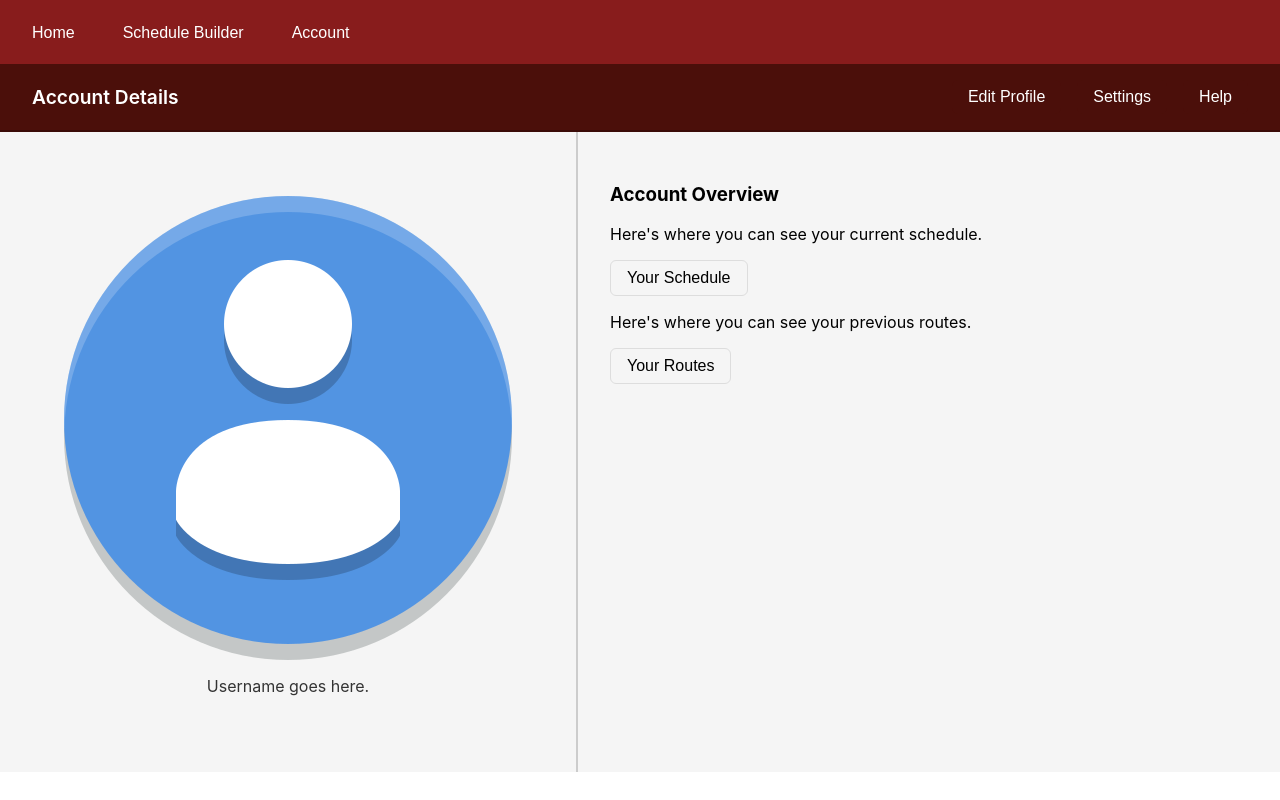
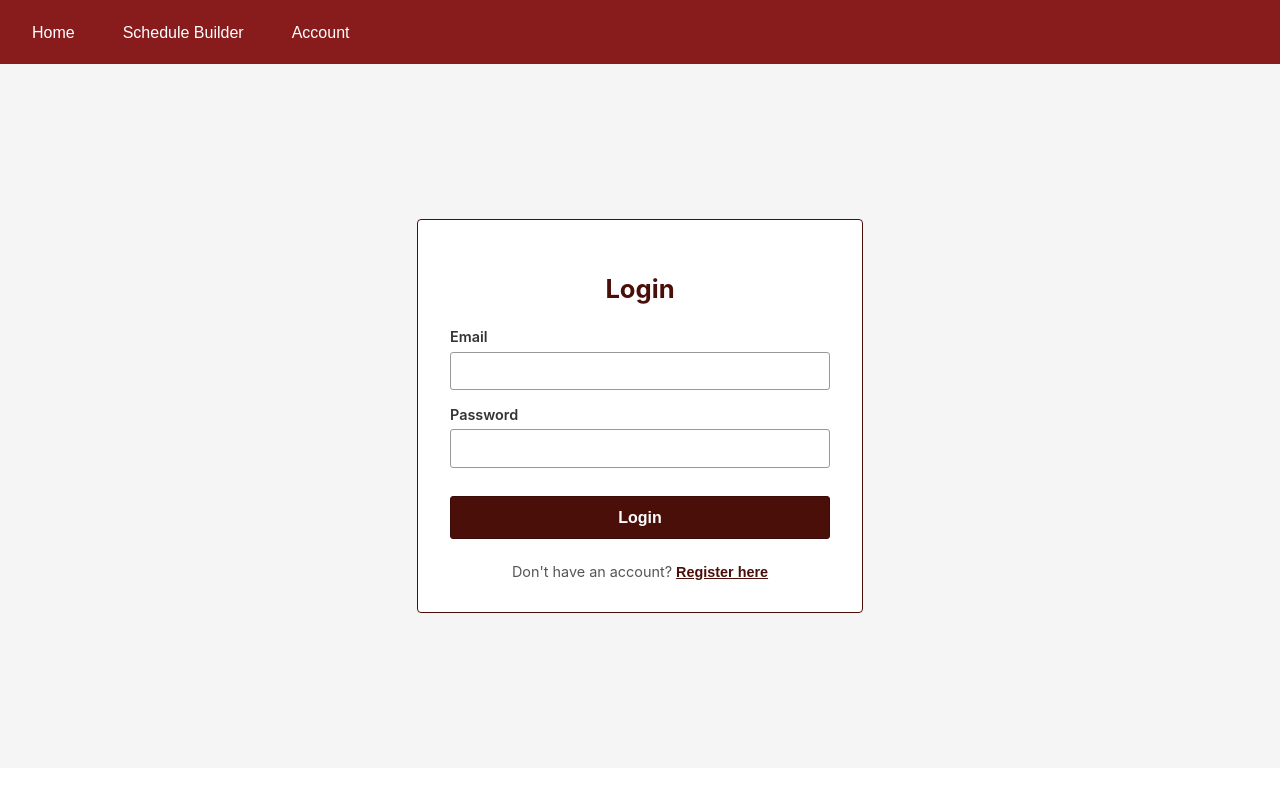
Before and after one commit to ianmcgregor1/UMass-Campus-Navigator, a React (Create React App) app: page /account in a window 1280 px wide. Built offline with nearby package versions, Linux system fonts and the light colour scheme.

Commit message:
Added login and register

```diff
--- a/src/pages/account/account.module.scss
+++ b/src/pages/account/account.module.scss
@@ -96,3 +96,129 @@
         background-color: #ddd;
     }
 }
+
+// Login styles
+.loginContainer {
+    display: flex;
+    justify-content: center;
+    align-items: center;
+    min-height: 80vh;
+    background-color: #f5f5f5;
+    padding: 2rem;
+}
+
+.loginBox {
+    background: white;
+    padding: 2rem;
+    border-radius: 4px;
+    border: 1px solid #4b0f0a;
+    width: 100%;
+    max-width: 380px;
+
+    h2 {
+        color: #4b0f0a;
+        margin-bottom: 1.5rem;
+        text-align: center;
+        font-size: 1.6rem;
+        font-weight: bold;
+    }
+}
+
+.formGroup {
+    margin-bottom: 1rem;
+
+    label {
+        display: block;
+        margin-bottom: 0.4rem;
+        color: #333;
+        font-weight: 600;
+        font-size: 0.9rem;
+    }
+
+    input {
+        width: 100%;
+        padding: 0.6rem;
+        border: 1px solid #999;
+        border-radius: 3px;
+        font-size: 0.95rem;
+        box-sizing: border-box;
+
+        &:focus {
+            outline: none;
+            border-color: #4b0f0a;
+        }
+
+        &:disabled {
+            background-color: #e0e0e0;
+            cursor: not-allowed;
+        }
+    }
+}
+
+.submitButton {
+    width: 100%;
+    background: #4b0f0a;
+    color: white;
+    border: 1px solid #3a0b07;
+    padding: 0.7rem;
+    border-radius: 3px;
+    font-size: 1rem;
+    font-weight: bold;
+    cursor: pointer;
+    margin-top: 0.8rem;
+
+    &:hover:not(:disabled) {
+        background-color: #6b1e1b;
+        border-color: #6b1e1b;
+    }
+
+    &:disabled {
+        background-color: #999;
+        cursor: not-allowed;
+        border-color: #888;
+    }
+}
+
+.toggleForm {
+    margin-top: 1.5rem;
+    text-align: center;
+    color: #555;
+    font-size: 0.9rem;
+
+    p {
+        margin: 0;
+    }
+}
+
+.linkButton {
+    background: none;
+    border: none;
+    color: #4b0f0a;
+    cursor: pointer;
+    font-weight: bold;
+    text-decoration: underline;
+    padding: 0;
+    font-size: 0.9rem;
+
+    &:hover {
+        color: #6b1e1b;
+    }
+}
+
+.error {
+    background-color: #ffe8e6;
+    color: #4b0f0a;
+    padding: 0.6rem;
+    border-radius: 3px;
+    margin-bottom: 1rem;
+    text-align: center;
+    font-size: 0.85rem;
+    border: 1px solid #4b0f0a;
+    font-weight: 600;
+}
+
+.userEmail {
+    color: #666;
+    font-size: 0.9rem;
+    margin-top: 0.5rem;
+}
--- a/src/pages/account/index.tsx
+++ b/src/pages/account/index.tsx
@@ -1,8 +1,208 @@
 
-import React from 'react';
+import React, { useState, useEffect } from 'react';
 import styles from './account.module.scss';
 
 function AccountPage() {
+  const [isLoggedIn, setIsLoggedIn] = useState(false);
+  const [isRegistering, setIsRegistering] = useState(false);
+  const [user, setUser] = useState<{ id: number; name: string; email: string } | null>(null);
+  const [formData, setFormData] = useState({
+    email: '',
+    password: '',
+    name: ''
+  });
+  const [error, setError] = useState('');
+  const [loading, setLoading] = useState(false);
+
+  useEffect(() => {
+    // Check if user is already logged in
+    const storedUser = localStorage.getItem('user');
+    if (storedUser) {
+      try {
+        const parsedUser = JSON.parse(storedUser);
+        setUser(parsedUser);
+        setIsLoggedIn(true);
+      } catch (e) {
+        localStorage.removeItem('user');
+      }
+    }
+  }, []);
+
+  const handleInputChange = (e: React.ChangeEvent<HTMLInputElement>) => {
+    setFormData({
+      ...formData,
+      [e.target.name]: e.target.value
+    });
+    setError('');
+  };
+
+  const handleLogin = async (e: React.FormEvent) => {
+    e.preventDefault();
+    setLoading(true);
+    setError('');
+
+    try {
+      const response = await fetch('http://localhost:5000/api/users/login', {
+        method: 'POST',
+        headers: {
+          'Content-Type': 'application/json',
+        },
+        body: JSON.stringify({
+          email: formData.email,
+          password: formData.password
+        })
+      });
+
+      const data = await response.json();
+
+      if (response.ok) {
+        setUser(data.user);
+        setIsLoggedIn(true);
+        localStorage.setItem('user', JSON.stringify(data.user));
+        setFormData({ email: '', password: '', name: '' });
+      } else {
+        setError(data.error || 'Login failed');
+      }
+    } catch (err) {
+      setError('Network error. Please try again.');
+    } finally {
+      setLoading(false);
+    }
+  };
+
+  const handleRegister = async (e: React.FormEvent) => {
+    e.preventDefault();
+    setLoading(true);
+    setError('');
+
+    try {
+      const response = await fetch('http://localhost:5000/api/users/register', {
+        method: 'POST',
+        headers: {
+          'Content-Type': 'application/json',
+        },
+        body: JSON.stringify({
+          name: formData.name,
+          email: formData.email,
+          password: formData.password
+        })
+      });
+
+      const data = await response.json();
+
+      if (response.ok) {
+        setUser(data.user);
+        setIsLoggedIn(true);
+        localStorage.setItem('user', JSON.stringify(data.user));
+        setFormData({ email: '', password: '', name: '' });
+      } else {
+        setError(data.error || 'Registration failed');
+      }
+    } catch (err) {
+      setError('Network error. Please try again.');
+    } finally {
+      setLoading(false);
+    }
+  };
+
+  const handleLogout = () => {
+    setIsLoggedIn(false);
+    setUser(null);
+    localStorage.removeItem('user');
+    setFormData({ email: '', password: '', name: '' });
+  };
+
+  // Login/Register Form
+  if (!isLoggedIn) {
+    return (
+      <div className={styles.page}>
+        <div className={styles.loginContainer}>
+          <div className={styles.loginBox}>
+            <h2>{isRegistering ? 'Create Account' : 'Login'}</h2>
+
+            {error && <div className={styles.error}>{error}</div>}
+
+            <form onSubmit={isRegistering ? handleRegister : handleLogin}>
+              {isRegistering && (
+                <div className={styles.formGroup}>
+                  <label htmlFor="name">Name</label>
+                  <input
+                    type="text"
+                    id="name"
+                    name="name"
+                    value={formData.name}
+                    onChange={handleInputChange}
+                    required
+                    disabled={loading}
+                  />
+                </div>
+              )}
+
+              <div className={styles.formGroup}>
+                <label htmlFor="email">Email</label>
+                <input
+                  type="email"
+                  id="email"
+                  name="email"
+                  value={formData.email}
+                  onChange={handleInputChange}
+                  required
+                  disabled={loading}
+                />
+              </div>
+
+              <div className={styles.formGroup}>
+                <label htmlFor="password">Password</label>
+                <input
+                  type="password"
+                  id="password"
+                  name="password"
+                  value={formData.password}
+                  onChange={handleInputChange}
+                  required
+                  disabled={loading}
+                />
+              </div>
+
+              <button
+                type="submit"
+                className={styles.submitButton}
+                disabled={loading}
+              >
+                {loading ? 'Please wait...' : (isRegistering ? 'Register' : 'Login')}
+              </button>
+            </form>
+
+            <div className={styles.toggleForm}>
+              {isRegistering ? (
+                <p>
+                  Already have an account?{' '}
+                  <button
+                    onClick={() => { setIsRegistering(false); setError(''); }}
+                    className={styles.linkButton}
+                  >
+                    Login here
+                  </button>
+                </p>
+              ) : (
+                <p>
+                  Don't have an account?{' '}
+                  <button
+                    onClick={() => { setIsRegistering(true); setError(''); }}
+                    className={styles.linkButton}
+                  >
+                    Register here
+                  </button>
+                </p>
+              )}
+            </div>
+          </div>
+        </div>
+      </div>
+    );
+  }
+
+  // Account Page (when logged in)
   return (
     <div className={styles.page}>
       <div className={styles.accountNAV}>
@@ -15,6 +215,7 @@ function AccountPage() {
           <button className={styles.navButton}>Edit Profile</button>
           <button className={styles.navButton}>Settings</button>
           <button className={styles.navButton}>Help</button>
+          <button className={styles.navButton} onClick={handleLogout}>Logout</button>
         </div>
       </div>
 
@@ -22,7 +223,10 @@ function AccountPage() {
         <div className={styles.profileArea}>
           <img src="/Default-pfp.png" alt="" className={styles.profilePic} />
           <div className={styles.username}>
-            Username goes here.
+            {user?.name || 'Username goes here.'}
+          </div>
+          <div className={styles.userEmail}>
+            {user?.email}
           </div>
         </div>
 
```
